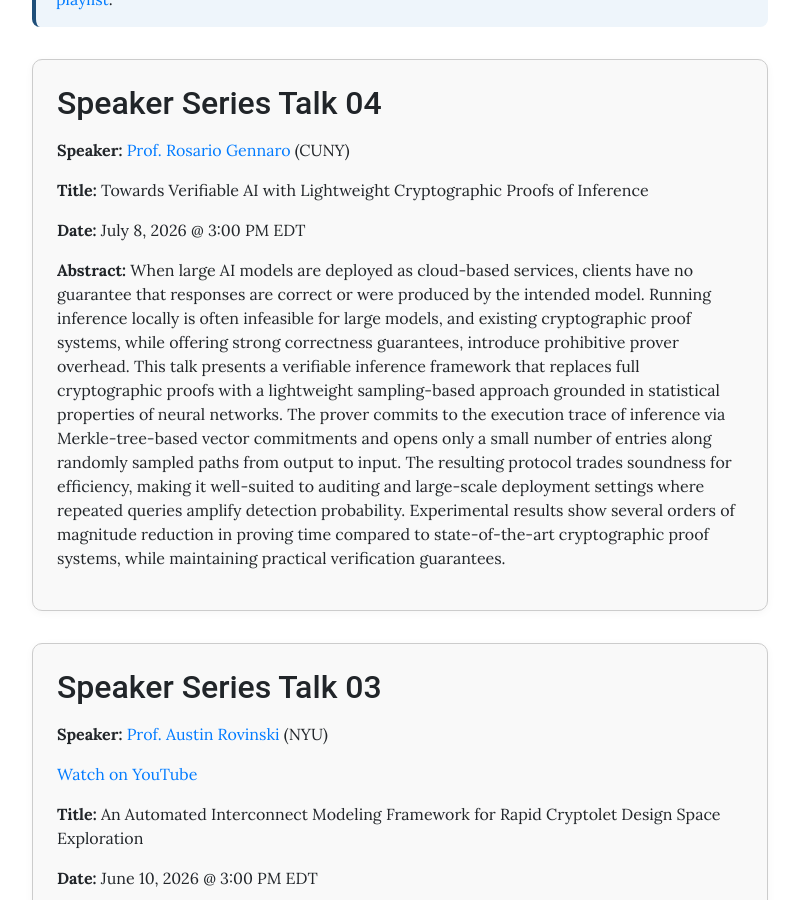
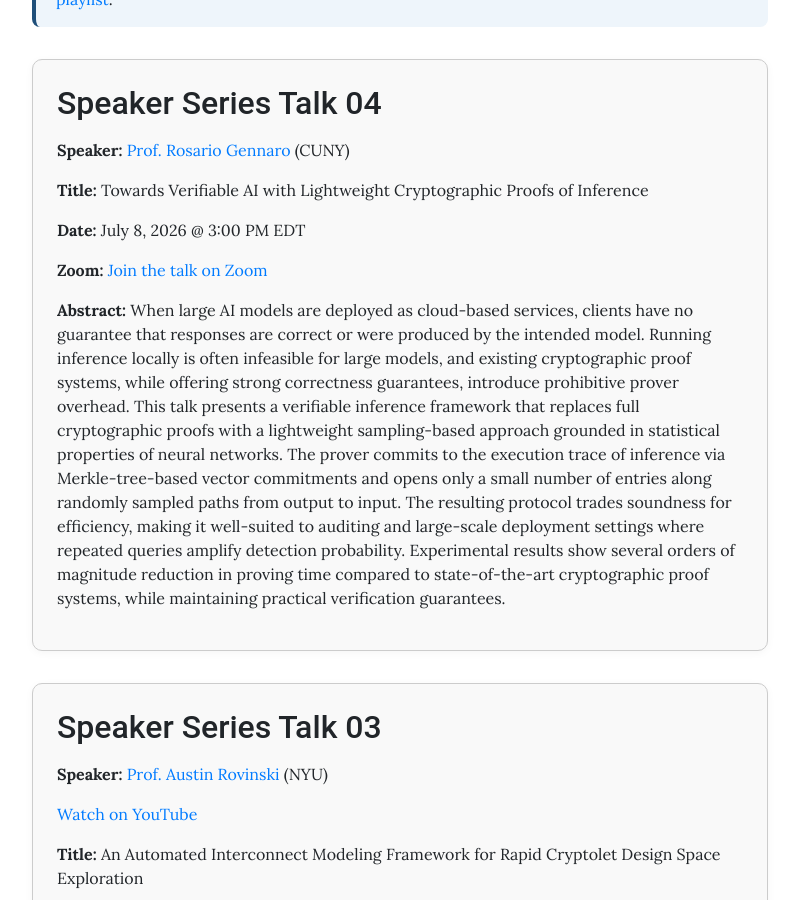
Before and after one commit to cryptolets/cryptolets.github.io, a Jekyll site: the page built from pages/speaker-series.md, in a window 1280 px wide and 900 px high, scrolled down 433 px. Shown: the whole window, without its empty margins (240-1039 px from the left). Built offline with Jekyll 4.4.1, drawn with Linux system fonts in a browser that asks for light colours.

Commit message:
new speaker zoom

```diff
--- a/pages/speaker-series.md
+++ b/pages/speaker-series.md
@@ -16,6 +16,7 @@ permalink: /speaker-series/
     <p><strong>Speaker:</strong> <a href="https://www.ccny.cuny.edu/profiles/rosario-gennaro" target="_blank" rel="noopener">Prof. Rosario Gennaro</a> (CUNY)</p>
     <p><strong>Title:</strong> Towards Verifiable AI with Lightweight Cryptographic Proofs of Inference</p>
     <p><strong>Date:</strong> July 8, 2026 @ 3:00 PM EDT</p>
+    <p><strong>Zoom:</strong> <a href="https://nyu.zoom.us/j/9039771306" target="_blank" rel="noopener">Join the talk on Zoom</a></p>
     <p>
       <strong>Abstract:</strong>
       When large AI models are deployed as cloud-based services, clients have no guarantee that responses are correct or were produced by the intended model. Running inference locally is often infeasible for large models, and existing cryptographic proof systems, while offering strong correctness guarantees, introduce prohibitive prover overhead. This talk presents a verifiable inference framework that replaces full cryptographic proofs with a lightweight sampling-based approach grounded in statistical properties of neural networks. The prover commits to the execution trace of inference via Merkle-tree-based vector commitments and opens only a small number of entries along randomly sampled paths from output to input. The resulting protocol trades soundness for efficiency, making it well-suited to auditing and large-scale deployment settings where repeated queries amplify detection probability. Experimental results show several orders of magnitude reduction in proving time compared to state-of-the-art cryptographic proof systems, while maintaining practical verification guarantees.
```
